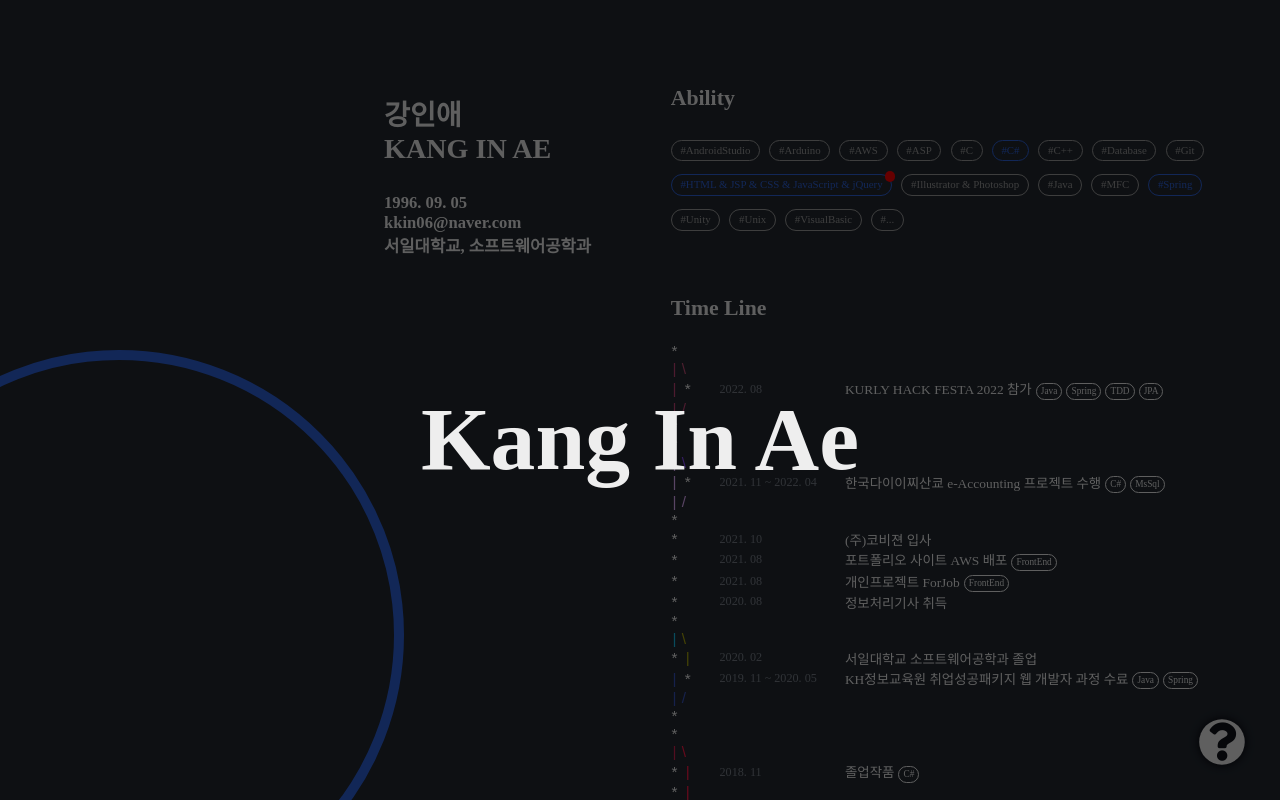
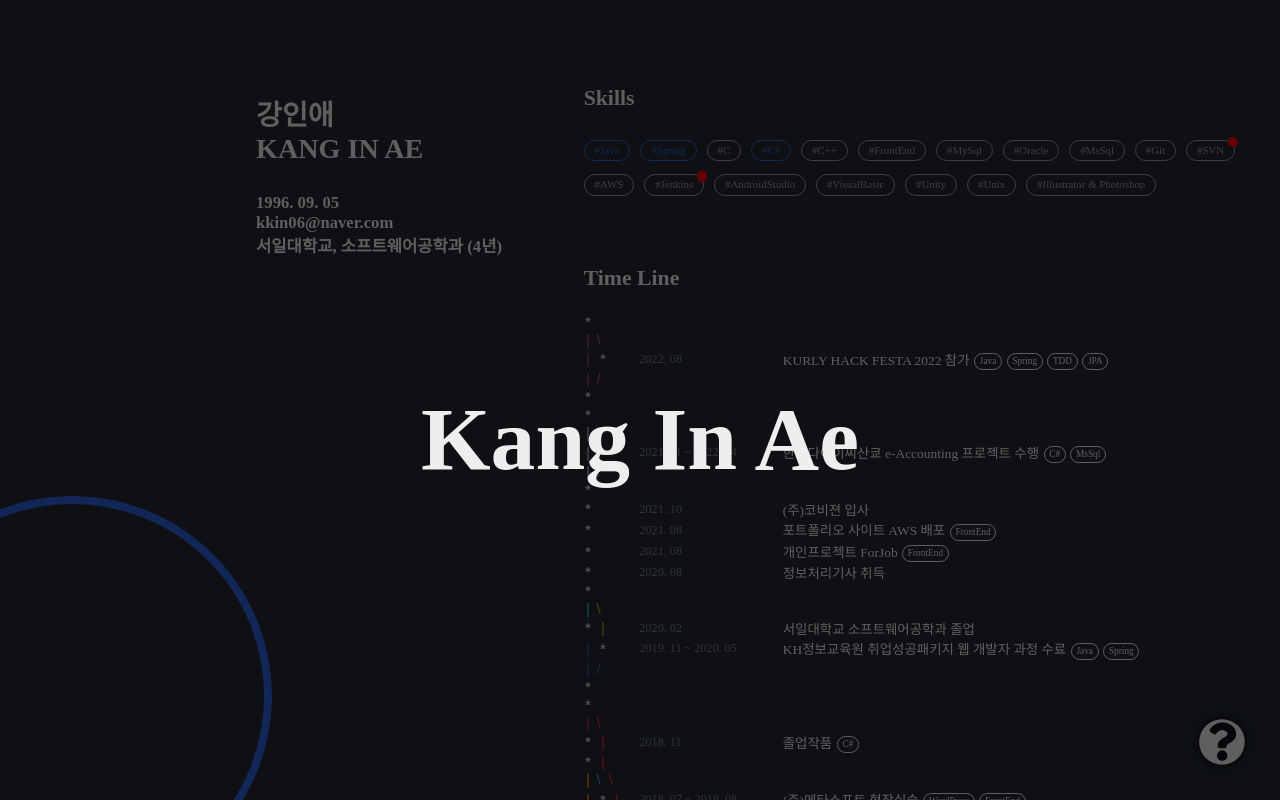
Before and after one commit to inaeinae/KangInae_Portfolio_v2, a plain HTML site: page index.html in a window 1280 px wide. Drawn offline with nearby package versions, Linux system fonts and the light colour scheme; a web font is replaced by a local one.

Commit message:
[update] hashtag, css

```diff
--- a/index.html
+++ b/index.html
@@ -41,35 +41,43 @@
 			<p id="subInfo">
 				1996. 09. 05<br>
 				kkin06@naver.com<br>
-				서일대학교, 소프트웨어공학과
+				서일대학교, 소프트웨어공학과 (4년)
 			</p>
 		</div>
 
 		<div class="detail-info">
 			<div class="block" id="programInfo" style="width: 100%;">
 				<p class="subtitle">
-					Ability
+					Skills
 				</p>
 
 				<div class="abilityList">
-					<div onclick="abilityEvent(this);" class="ability">#AndroidStudio</div>
-					<div onclick="abilityEvent(this);" class="ability">#Arduino</div>
-					<div onclick="abilityEvent(this);" class="ability">#AWS</div>
-					<div onclick="abilityEvent(this);" class="ability">#ASP</div>
-					<div onclick="abilityEvent(this);" class="ability">#C</div>
-					<div onclick="abilityEvent(this);" class="ability important">#C#</div>
-					<div onclick="abilityEvent(this);" class="ability">#C++</div>
-					<div onclick="abilityEvent(this);" class="ability">#Database</div>
-					<div onclick="abilityEvent(this);" class="ability">#Git</div>
-					<div onclick="abilityEvent(this);" class="ability important"><div class="new"></div>#HTML & JSP & CSS & JavaScript & jQuery</div>
-					<div onclick="abilityEvent(this);" class="ability">#Illustrator & Photoshop</div>
-					<div onclick="abilityEvent(this);" class="ability">#Java</div>
-					<div onclick="abilityEvent(this);" class="ability">#MFC</div>
-					<div onclick="abilityEvent(this);" class="ability important">#Spring</div>
-					<div onclick="abilityEvent(this);" class="ability">#Unity</div>
-					<div onclick="abilityEvent(this);" class="ability">#Unix</div>
-					<div onclick="abilityEvent(this);" class="ability">#VisualBasic</div>
-					<div onclick="abilityEvent(this);" class="ability">#...</div>
+					<div class="ability contents important">#Java</div>
+					<div class="ability contents important">#Spring</div>
+					<div class="ability contents">#C</div>
+					<div class="ability contents important">#C#</div>
+					<div class="ability contents">#C++</div>
+					<div class="ability contents">#FrontEnd</div>
+
+					<div class="ability">#MySql</div>
+					<div class="ability">#Oracle</div>
+					<div class="ability">#MsSql</div>
+
+					<div class="ability">#Git</div>
+					<div class="ability"><div class="new"></div>#SVN</div>
+
+					<div class="ability contents">#AWS</div>
+					<div class="ability"><div class="new"></div>#Jenkins</div>
+
+					<div class="ability contents">#AndroidStudio</div>
+					<div class="ability">#VisualBasic</div>
+					<div class="ability">#Unity</div>
+
+					<!-- <div class="ability">#MFC</div> -->
+					<div class="ability">#Unix</div>
+					<!-- <div class="ability">#Arduino</div> -->
+					<div class="ability contents">#Illustrator & Photoshop</div>
+					<!-- <div class="ability contents">#...</div> -->
 				</div>
 			</div>
 
@@ -92,7 +100,7 @@
 	<input id="hidModalLength" value="0" type="hidden" />
 	<div class="modal">
 		<div class="modal-content">
-			<span class="close-modal" onclick="toggleModal();" on><i class="far fa-times-circle"></i></span>
+			<span class="close-modal" onclick="toggleModal();"><i class="far fa-times-circle"></i></span>
 			<p class="modal-title title" id="mTitle"></p>
 			<div id="mContext">
 				<table id="mTable"></table>
@@ -107,7 +115,7 @@
 	/* 배경 스타일 */
 	$(window).on('scroll', function() {
 		var scrollPercent = ($(window).scrollTop() / ($(document).outerHeight() - $(window).height()))*10;
-		var transSize = 43 + (scrollPercent*1.5)
+		var transSize = 30 + (scrollPercent*1.5)
 		$('.bg-circle').css({'width': transSize + '%', 'padding-bottom': transSize + '%'});
 	});
 
@@ -135,13 +143,13 @@
 	var mLength = document.getElementById('hidModalLength');
 	function toggleModal(type, clickAbility) {
 		if(type == 'click') {
+			clickAbility = clickAbility.replace('#','%23');
 			$.get("./resources/data/hashtag/"+clickAbility+".txt", function(context){
-				document.getElementById('mTitle').innerHTML = clickAbility;
+				const contextLineArr = context.split('\r\n');
+				document.getElementById('mTitle').innerHTML = contextLineArr[0];
 				document.getElementById('mTable').innerHTML = '';
-				/* $('#mTitle').html(clickAbility);
-				$('#mTable').html(''); */
 
-				context.split('\r\n').forEach(function(contextLine, index) {
+				contextLineArr.forEach(function(contextLine, index) {
 					if(index == 0) return true;
 
 					if(contextLine.slice(0,1) == '&') {
@@ -153,11 +161,6 @@
 									+ '<td style="text-align: center;">' + txt[0].slice(2) + '</td>'
 									+ '<td>' + txt[1] + '</td>'
 									+ '<td>' + tag[0];
-
-						/* let tr = document.createElement('tr');
-						tr.setAttribute("class", "headTr hover-trans");
-
-						let lineTd = document.createElement('td'); */
 
 						if(tag.length > 1) {
 							for(let i = 1; i < tag.length; i++) {
@@ -269,12 +272,19 @@
 
 	function searchBranch(type, startCommit) {
 		var countBranch = 0;
+		var targetTd = 0;
+
+		document.querySelectorAll('tr')[startCommit].childNodes.forEach(function(e, i) {
+        	if(e.innerHTML == '*') {
+				targetTd = i + 2;
+			}
+		});
 
 		if(type == 'area') {
 			var endCommit = 0;
 
 			for(var i = startCommit-2; i >= 0; i--) {
-				var frontLine = $('#timeGraph tr').eq(i).children('td:nth-child(2)').text();
+				var frontLine = $('#timeGraph tr').eq(i).children('td:nth-child('+targetTd+')').text();
 
 				if(frontLine == '/') {
 					countBranch++;
@@ -297,7 +307,7 @@
 			line = line + 1;
 
 			for(var i = startCommit-2; i >= 0; i--) {
-				var frontLine = $('#timeGraph tr').eq(i).children('td:nth-child(2)').text();
+				var frontLine = $('#timeGraph tr').eq(i).children('td:nth-child('+targetTd+')').text();
 
 				if(frontLine == '/') {
 					countBranch++;
@@ -404,44 +414,9 @@
 			colorArr[colorArr.length-1] = colorArr.splice(Math.floor(Math.random()*i),1)[0];
 		}
 
-		/* let lineObj = {};
-		let colorObj = {};
-		const trList = document.querySelectorAll('tr');
-		for(let tri = trList.length; tri > 0; tri--) {
-			const tr = trList.item(tri);
-			const tdList  = tr.querySelectorAll('td[class]');
-
-			lineObj[tri] = ['','','','',''];
-			colorObj[tri] = ['','','','',''];
-			for(let tdi = tdList.length; tdi > 0; tdi--) {
-				const td = tdList.item(tdi);
-
-				if(td.innerHTML.replace(' ','') == '') return true;
-				if(td.innerHTML == '*' && tdi == 0) return true;
-
-				if(td.innerHTML != '*') {
-					if(lineObj[tri-1][tdi] != '*' && colorObj[tri-1][tdi] != '') {
-						td.css('color', colorObj[tri-1][tdi]);
-						return true;
-					}
-
-					const color1 = (colorArr.length > 0) ? colorArr.pop() : pickColor();
-					td.css('color', color1);
-					return true;
-				}
-
-				if(lineObj[tri-1][0])
-
-				lineObj[tri][tdi] = td.innerHTML.replace(' ','');
-			}
-		} */
-
 		for(var k = $('#timeGraph tr').length-1; k >= 0; k--) {
 			var here = $('#timeGraph tr:eq(' + k + ') td:eq(0)');
 			var hereInfo = $('#timeGraph tr:eq(' + k + ') td:eq(6)').text();
-
-			console.log(here.text());
-			console.log(hereInfo);
 
 			if(here.text() == '*' && checkBranch(k)) {
 				var branchMap = searchBranch('branch', k);
@@ -511,6 +486,7 @@
 		const trList = document.querySelectorAll('#timeGraph > tr');
 		const codePoints = document.querySelectorAll('#timeGraph > tr[code='+code+']');
 
+		const pointIndex = [].indexOf.call(trList, e.parentElement); //커밋 인덱스
 		let minTrIndex = 0;
 		let maxTrIndex = 0;
 
@@ -528,80 +504,9 @@
 		let branchLines;
 		for(let i = minTrIndex; i <= maxTrIndex; i++) {
 			trList[i].classList.toggle('hover-bg');
+			if(i != pointIndex) trList[i].classList.toggle('hover-color');
 		}
 	}
-
-	/*
-	//hoverTr[0] : 가지의 시작 (초기값 99999), hoverTr[1] : 가지의 끝
-	var hoverTr = [99999, 0];
-	//hover된 가지의 색을 담는 배열
-	var hoverColor = [];
-
-	function enterBranch(e) {
-		var $target = $(e).parents().children('td:nth-last-child(1)');
-
-		//timline table의 내용에 mouseover했을 때
-		if($target.text() != '' && $target.text().indexOf('Merge')) {
-			//timeLineEvent($(e), 'enter');
-			var here = $target.parent().index();
-			hoverTr[0] = here;
-			hoverColor = [];
-
-			//branch가 존재할 때
-			if(checkBranch(here)) {
-				//branch를 찾음
-				var branchMap = searchBranch('branch', here);
-				var endCommit = here - branchMap.size;
-				hoverTr[1] = endCommit + 1;
-
-				//해당 branch의 색을 뺏음
-				for(var i = here; i > endCommit; i--) {
-					var value = parseInt(branchMap.get(i)) - 1;
-					var target = $('#timeGraph tr:eq(' + i + ') td:eq(' + value + ')');
-
-					hoverColor.push(value);
-					hoverColor.push(target.css('color'));
-
-					target.css('color', 'white');
-					target.addClass('hover-trans');
-					target.parent().addClass('hover-bg');
-				}
-
-			//branch가 존재하지 않을 때
-			} else {
-				$('#timeGraph tr:eq(' + here + ') td:eq(0)').addClass('hover-trans');
-				$('#timeGraph tr:eq(' + here + ')').addClass('hover-bg');
-				hoverTr[1] = here;
-				//hoverColor.push('var(--mainwhite)');
-			}
-		}
-	}
-
-	function leaveBranch(e) {
-		var $target = $(e).parents().children('td:nth-last-child(1)');
-
-		if($target.text() != '' && $target.text().indexOf('Merge')) {
-			var here = $target.parent().index();
-
-			//branch가 존재할 때
-			if(checkBranch(here)) {
-				//branch를 찾음
-				var branchMap = searchBranch('branch', here);
-				var endCommit = here - branchMap.size;
-
-				//해당 branch의 색을 돌려줌
-				for(var i = here; i >= endCommit; i--) {
-					$('#timeGraph tr').eq(i).removeClass('hover-bg');
-					$('#timeGraph tr:eq(' + i + ') td:eq(' + hoverColor.shift() + ')').css('color', hoverColor.shift());
-				}
-
-			//branch가 존재하지 않을 때
-			} else {
-				$target.parent().removeClass('hover-bg');
-			}
-		}
-	}
-	 */
 
 	$(function() {
 		/* 대기화면 */
@@ -612,6 +517,16 @@
 		});
 
 		setTimeLineData();
+
+		document.querySelector('.modal').onclick = (event) => {
+			const eventClass = event.target.className.split(' ');
+			if(!eventClass.includes('modal')) return;
+			document.querySelector('.close-modal').onclick();
+		}
+
+		document.querySelectorAll('.abilityList > div.contents').forEach(function(e) {
+			e.onclick = function() { abilityEvent(this); }
+		})
 
 		// 모달창 닫기 아이콘
 		document.querySelector('.close-modal').onmouseenter = function() {
@@ -627,10 +542,10 @@
 		$(document).on('mouseenter', '.headTr', function(){
 			if($(this).parents().children('tr:eq(' + ($(this).index() + 1) + ')').hasClass('hidden') == true) {
 				$(this).css('cursor', 'pointer');
-				$(this).addClass('hover-color');
+				$(this).addClass('modal-hover-color');
 			}
 		}).on('mouseleave', '.headTr', function(){
-			if(clickModal.value != $(this).index()) $('#mTable tr:eq(' + $(this).index() + ')').removeClass('hover-color');
+			if(clickModal.value != $(this).index()) $('#mTable tr:eq(' + $(this).index() + ')').removeClass('modal-hover-color');
 		}).on('click', '.headTr', function(){
 			if($(this).parents().children('tr:eq(' + ($(this).index() + 1) + ')').hasClass('hidden') == true) {
 				//클릭했던 tr이 아닐 때
@@ -643,7 +558,7 @@
 						$lastClick.html(head.slice(0, head.length-5) + clickTag + head.slice(head.length-5, head.length));
 						clickTag = '';
 
-						$lastClick.removeClass('hover-color');
+						$lastClick.removeClass('modal-hover-color');
 						modalEvent('close', $(this));
 					}
 					//클릭한 tr의 내용을 보여줌
@@ -661,20 +576,12 @@
 					$(this).html(head.slice(0, head.length-5) + clickTag + head.slice(head.length-5, head.length));
 					clickTag = '';
 
-					$(this).removeClass('hover-color');
+					$(this).removeClass('modal-hover-color');
 					modalEvent('close', $(this));
 					clickModal.value = 99999;
 				}
 			}
 		});
-
-		/*
-		$('#profileImg').mouseenter(function() {
-			$(this).children().attr('src','./resources/img/profile_img.png');
-		}).mouseleave(function() {
-			$(this).children().attr('src','./resources/img/profile_img_bw.png');
-		});
-		 */
 
 		/* 도움말 */
 		var trg = 0;
--- a/resources/css/common.css
+++ b/resources/css/common.css
@@ -34,6 +34,7 @@ html, body {
 	--mainblack: #232931;
 	--lightgray: #9c9c9c;
 	--pointblue: #2e62da;
+	--darkblue: #26407b;
 }
 
 img[src$=".gif"], img[src$=".png"] {
--- a/resources/css/detail.css
+++ b/resources/css/detail.css
@@ -9,14 +9,13 @@ html,body {
 
 /* &배경 */
 .bg-circle {
-	width: 43%;
-	padding-bottom: 43%;
+	width: 35%;
+	padding-bottom: 35%;
 	border-radius: 50%;
-	/* border: 10px solid blue; */
-	border: 10px solid var(--pointblue);
+	border: 0.5em solid var(--pointblue);
 
-	left: -13%;
-	bottom: -15%;
+	left: -10%;
+	bottom: -12%;
 
 	position: fixed;
 	transition: all ease 1.5s;
@@ -46,7 +45,7 @@ html,body {
 }
 
 .content{
-	width: 70%;
+	width: 80%;
 
 	position: absolute;
 	right: 0;
@@ -110,10 +109,18 @@ html,body {
 }
 
 .hover-bg{
-	background-color: rgba(256, 256, 256, 0.05);
+	background-color: rgba(256, 256, 256, 0.06);
 }
 
-.hover-color{
+.hover-color > td{
+	transition: all ease 0.5s;
+}
+
+.hover-color > td:last-child{
+	color: var(--maingray) !important;
+}
+
+.modal-hover-color{
 	color: var(--pointblue);
 }
 
@@ -139,8 +146,10 @@ html,body {
 	padding-right: 1.5%;
 	margin-right: 1%;
 	font-size: 0.85vw;
+	position: relative;
+}
+.contents {
 	cursor: pointer;
-	position: relative;
 }
 .looked{
 	color: #4e4e4e;
@@ -154,8 +163,8 @@ html,body {
 	color: var(--pointblue);
 }
 .important-looked{
-	border: 0.155vw #26407b solid;
-	color: #26407b;
+	border: 0.155vw var(--darkblue) solid;
+	color: var(--darkblue);
 }
 
 /* 클릭 태그 */
```
